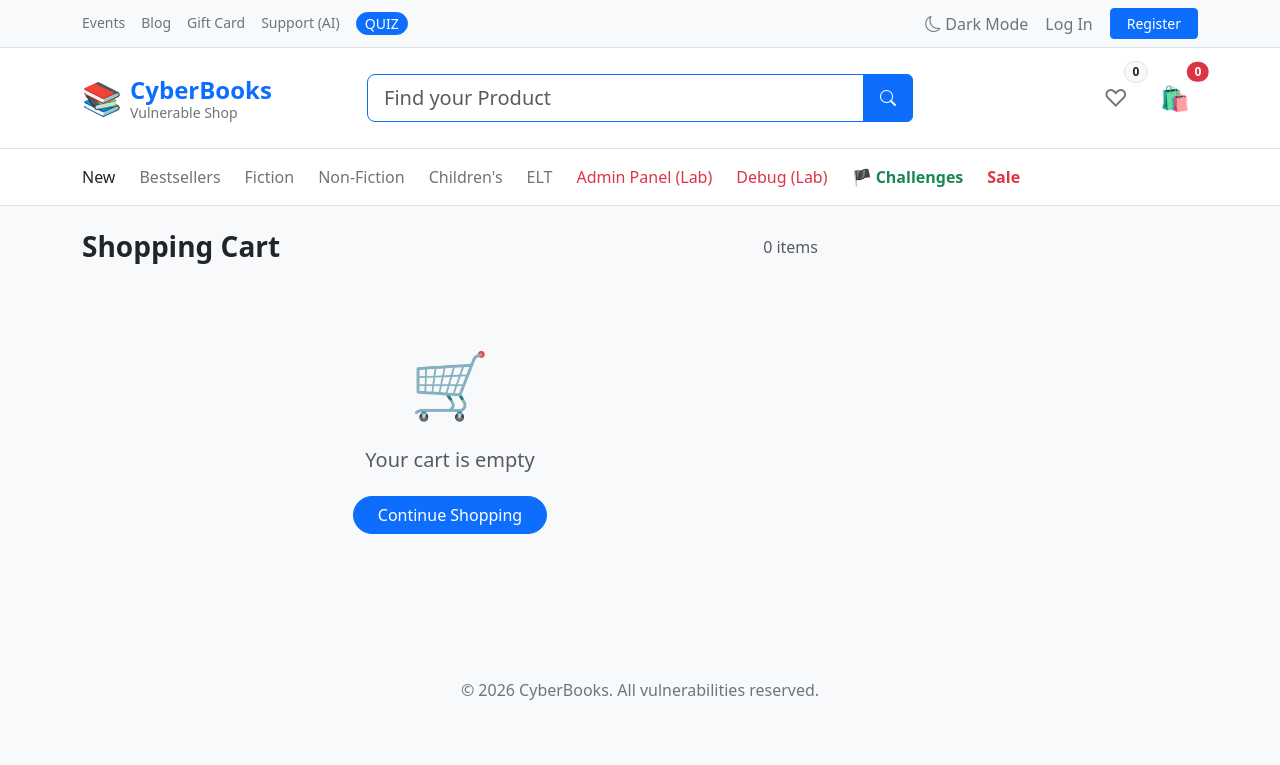
After one commit to Tompor6/Advance_cyber, a Flask app: page /cart in a window 1280 px wide. The commit adds this page. Shown: the top 765 px of the page. Run offline with Flask 3, Linux system fonts and the light colour scheme.

Commit message:
feat: Add BOLA/IDOR vulnerability with cart and orders system
Made-with: Cursor

```diff
--- a/app.py
+++ b/app.py
@@ -83,7 +83,7 @@ CHALLENGES = {
     "BOLA_KING": {
         "name": "BOLA / IDOR - Order Access",
         "category": "OWASP API - API1",
-        "flag": "BOLA_KING",
+        "flag": "BOLA_KING_99",
         "hint": "Orders are accessed by numeric ID at /api/orders/<id>. Try IDs 1, 2, 3 - can you see orders that aren't yours?",
         "endpoint": "/api/orders/2"
     },
@@ -158,9 +158,28 @@ def init_db():
     c = conn.cursor()
     c.execute('''CREATE TABLE IF NOT EXISTS users (id INTEGER PRIMARY KEY, username TEXT, password TEXT, role TEXT DEFAULT 'user', balance INTEGER DEFAULT 0)''')
     c.execute('''CREATE TABLE IF NOT EXISTS products (id INTEGER PRIMARY KEY, name TEXT, price REAL, image TEXT)''')
+    c.execute('''CREATE TABLE IF NOT EXISTS orders (
+        id INTEGER PRIMARY KEY AUTOINCREMENT,
+        owner_id INTEGER,
+        items TEXT,
+        total REAL,
+        status TEXT DEFAULT 'processing',
+        flag TEXT,
+        created_at TIMESTAMP DEFAULT CURRENT_TIMESTAMP
+    )''')
 
     c.execute("INSERT OR IGNORE INTO users (id, username, password, role, balance) VALUES (1, 'admin', 'admin_pass_123', 'admin', 1000)")
     c.execute("INSERT OR IGNORE INTO users (id, username, password, role, balance) VALUES (2, 'student', '123456', 'user', 10)")
+
+    c.execute("SELECT count(*) FROM orders")
+    if c.fetchone()[0] == 0:
+        import json
+        c.execute("INSERT INTO orders (id, owner_id, items, total, status, flag) VALUES (1, 1, ?, 50.00, 'shipped', 'BOLA_KING_99')",
+                  (json.dumps([{"name": "Python Book", "price": 50.0}]),))
+        c.execute("INSERT INTO orders (id, owner_id, items, total, status, flag) VALUES (2, 2, ?, 0.00, 'delivered', 'BOLA_KING_99')",
+                  (json.dumps([{"name": "Cyber Secrets", "price": 0.0}]),))
+        c.execute("INSERT INTO orders (id, owner_id, items, total, status, flag) VALUES (3, 1, ?, 120.00, 'processing', 'BOLA_KING_99')",
+                  (json.dumps([{"name": "Admin Master Key", "price": 120.0}]),))
 
     # Check if products exist
     c.execute("SELECT count(*) FROM products")
@@ -337,12 +356,79 @@ def payment():
 def buy_item():
     item_id = request.form.get('item_id')
     # VULNERABILITY: The price is accepted directly from the form!
-    price = request.form.get('price')
+    price = float(request.form.get('price', 0))
+
+    conn = sqlite3.connect('shop.db')
+    c = conn.cursor()
+    c.execute("SELECT id, name, price, image FROM products WHERE id = ?", (item_id,))
+    product = c.fetchone()
+    conn.close()
+
+    if 'cart' not in session:
+        session['cart'] = []
+
+    cart = session['cart']
+    item_name = product[1] if product else f"Item #{item_id}"
+    item_image = product[3] if product else None
+    cart.append({"item_id": item_id, "name": item_name, "price": price, "image": item_image})
+    session['cart'] = cart
 
     return jsonify({
         "status": "success",
-        "message": f"Bought item {item_id} for ${price}! (Insecure Design: You set the price!)"
+        "message": f"{item_name} added to cart for ${price}!",
+        "cart_count": len(cart)
     })
+
+@app.route('/cart')
+def view_cart():
+    cart = session.get('cart', [])
+    total = sum(item['price'] for item in cart)
+    return render_template('cart.html', cart=cart, total=total)
+
+@app.route('/cart/remove/<int:index>', methods=['POST'])
+def remove_from_cart(index):
+    cart = session.get('cart', [])
+    if 0 <= index < len(cart):
+        removed = cart.pop(index)
+        session['cart'] = cart
+        flash(f"{removed['name']} removed from cart.", "info")
+    return redirect('/cart')
+
+@app.route('/cart/clear', methods=['POST'])
+def clear_cart():
+    session.pop('cart', None)
+    flash("Cart cleared.", "info")
+    return redirect('/cart')
+
+@app.route('/checkout', methods=['POST'])
+def checkout():
+    if not session.get('user_id'):
+        flash("Please log in to checkout.", "warning")
+        return redirect('/cart')
+
+    cart = session.get('cart', [])
+    if not cart:
+        flash("Your cart is empty.", "warning")
+        return redirect('/cart')
+
+    import json
+    total = sum(item['price'] for item in cart)
+    items_json = json.dumps(cart)
+
+    conn = sqlite3.connect('shop.db')
+    c = conn.cursor()
+    c.execute("INSERT INTO orders (owner_id, items, total, status) VALUES (?, ?, ?, 'processing')",
+              (session['user_id'], items_json, total))
+    order_id = c.lastrowid
+    conn.commit()
+    conn.close()
+
+    session.pop('cart', None)
+    return redirect(f'/orders/{order_id}')
+
+@app.route('/api/cart/count')
+def cart_count():
+    return jsonify({"count": len(session.get('cart', []))})
 
 @app.route('/api_lab')
 def api_lab():
@@ -431,18 +517,56 @@ def password_reset_start():
 
 # ---------------------------
 
-@app.route('/api/orders/<order_id>')
+@app.route('/orders/<int:order_id>')
+def view_order(order_id):
+    if not session.get('user_id'):
+        flash("Please log in to view orders.", "warning")
+        return redirect('/')
+
+    # VULNERABILITY: BOLA / IDOR — No check that the order's owner_id matches the logged-in user_id.
+    conn = sqlite3.connect('shop.db')
+    conn.row_factory = sqlite3.Row
+    c = conn.cursor()
+    c.execute("SELECT * FROM orders WHERE id = ?", (order_id,))
+    order = c.fetchone()
+    conn.close()
+
+    if not order:
+        flash("Order not found.", "danger")
+        return redirect('/')
+
+    import json
+    items = json.loads(order['items'])
+    return render_template('order.html', order=order, items=items)
+
+@app.route('/api/orders/<int:order_id>', methods=['GET'])
 def get_order(order_id):
-    # VULNERABILITY: BOLA / IDOR (No ownership check)
-    orders = {
-        "1": {"item": "Python Book", "price": 50, "owner_id": 1},
-        "2": {"item": "Cyber Secrets (FLAG: BOLA_KING)", "price": 0, "owner_id": 2},
-        "3": {"item": "Admin Master Key", "cc_number": "4580-1234-5678-9012", "owner_id": 1}
+    if not session.get('user_id'):
+        return jsonify({"error": "Unauthorized - please log in"}), 401
+
+    # VULNERABILITY: BOLA / IDOR — No check that the order's owner_id matches the logged-in user_id.
+    import json
+    conn = sqlite3.connect('shop.db')
+    conn.row_factory = sqlite3.Row
+    c = conn.cursor()
+    c.execute("SELECT * FROM orders WHERE id = ?", (order_id,))
+    order = c.fetchone()
+    conn.close()
+
+    if not order:
+        return jsonify({"error": "Order not found"}), 404
+
+    data = {
+        "order_id": order['id'],
+        "owner_id": order['owner_id'],
+        "items": json.loads(order['items']),
+        "total": order['total'],
+        "status": order['status'],
+        "created_at": order['created_at']
     }
-    data = orders.get(order_id)
-    if data:
-        return jsonify(data)
-    return jsonify({"error": "Order not found"}), 404
+    if order['flag']:
+        data['flag'] = order['flag']
+    return jsonify(data)
 
 # @app.route('/chat')
 # def chat_ui():
--- a/templates/base.html
+++ b/templates/base.html
@@ -93,11 +93,11 @@
                         <span
                             class="position-absolute top-0 start-100 translate-middle badge rounded-pill bg-light text-dark border">0</span>
                     </div>
-                    <div class="position-relative btn btn-outline-secondary border-0 p-2">
+                    <a href="/cart" class="position-relative btn btn-outline-secondary border-0 p-2 text-decoration-none">
                         <span class="fs-4">🛍️</span>
-                        <span
-                            class="position-absolute top-0 start-100 translate-middle badge rounded-pill bg-danger">0</span>
-                    </div>
+                        <span id="cartBadge"
+                            class="position-absolute top-0 start-100 translate-middle badge rounded-pill bg-danger">{{ session.get('cart', [])|length }}</span>
+                    </a>
                 </div>
             </div>
         </div>
--- /dev/null
+++ b/templates/cart.html
@@ -0,0 +1,88 @@
+{% extends "base.html" %}
+{% block content %}
+
+<div class="row">
+    <div class="col-lg-8">
+        <div class="d-flex justify-content-between align-items-center mb-4">
+            <h3 class="fw-bold mb-0">Shopping Cart</h3>
+            <span class="text-muted">{{ cart|length }} item{{ 's' if cart|length != 1 }}</span>
+        </div>
+
+        {% if cart %}
+        <div class="card border-0 shadow-sm">
+            <div class="card-body p-0">
+                {% for item in cart %}
+                <div class="d-flex align-items-center p-3 {{ 'border-bottom' if not loop.last }}">
+                    <div class="me-3 d-flex align-items-center justify-content-center bg-light rounded overflow-hidden"
+                        style="width: 80px; height: 80px; flex-shrink: 0;">
+                        {% if item.image %}
+                        <img src="{{ item.image }}" alt="{{ item.name }}" class="img-fluid h-100 w-100"
+                            style="object-fit: cover;">
+                        {% else %}
+                        <span style="font-size: 2rem;">📖</span>
+                        {% endif %}
+                    </div>
+                    <div class="flex-grow-1">
+                        <h6 class="fw-bold mb-1">{{ item.name }}</h6>
+                        <small class="text-muted">Item #{{ item.item_id }}</small>
+                    </div>
+                    <div class="text-end me-3">
+                        <span class="fw-bold text-primary fs-5">${{ "%.2f"|format(item.price) }}</span>
+                    </div>
+                    <form action="/cart/remove/{{ loop.index0 }}" method="POST">
+                        <button type="submit" class="btn btn-outline-danger btn-sm rounded-pill px-3">
+                            <i class="bi bi-trash"></i> Remove
+                        </button>
+                    </form>
+                </div>
+                {% endfor %}
+            </div>
+        </div>
+
+        <div class="mt-3">
+            <form action="/cart/clear" method="POST" class="d-inline">
+                <button type="submit" class="btn btn-outline-secondary btn-sm rounded-pill">
+                    <i class="bi bi-x-circle"></i> Clear Cart
+                </button>
+            </form>
+        </div>
+
+        {% else %}
+        <div class="text-center py-5">
+            <div style="font-size: 4rem;" class="mb-3">🛒</div>
+            <h5 class="text-muted">Your cart is empty</h5>
+            <a href="/" class="btn btn-primary mt-3 rounded-pill px-4">Continue Shopping</a>
+        </div>
+        {% endif %}
+    </div>
+
+    {% if cart %}
+    <div class="col-lg-4">
+        <div class="card border-0 shadow-sm">
+            <div class="card-body">
+                <h5 class="fw-bold mb-4">Order Summary</h5>
+                <div class="d-flex justify-content-between mb-2">
+                    <span class="text-muted">Subtotal ({{ cart|length }} items)</span>
+                    <span>${{ "%.2f"|format(total) }}</span>
+                </div>
+                <div class="d-flex justify-content-between mb-2">
+                    <span class="text-muted">Shipping</span>
+                    <span class="text-success">Free</span>
+                </div>
+                <hr>
+                <div class="d-flex justify-content-between mb-4">
+                    <span class="fw-bold fs-5">Total</span>
+                    <span class="fw-bold fs-5 text-primary">${{ "%.2f"|format(total) }}</span>
+                </div>
+                <form action="/checkout" method="POST">
+                    <button type="submit" class="btn btn-primary w-100 rounded-pill py-2 fw-bold">
+                        Proceed to Checkout
+                    </button>
+                </form>
+            </div>
+        </div>
+    </div>
+    {% endif %}
+</div>
+
+{% endblock %}
```
Also changed, not shown: templates/index.html (+27 -2 lines), templates/order.html (added, +78 -0 lines).
